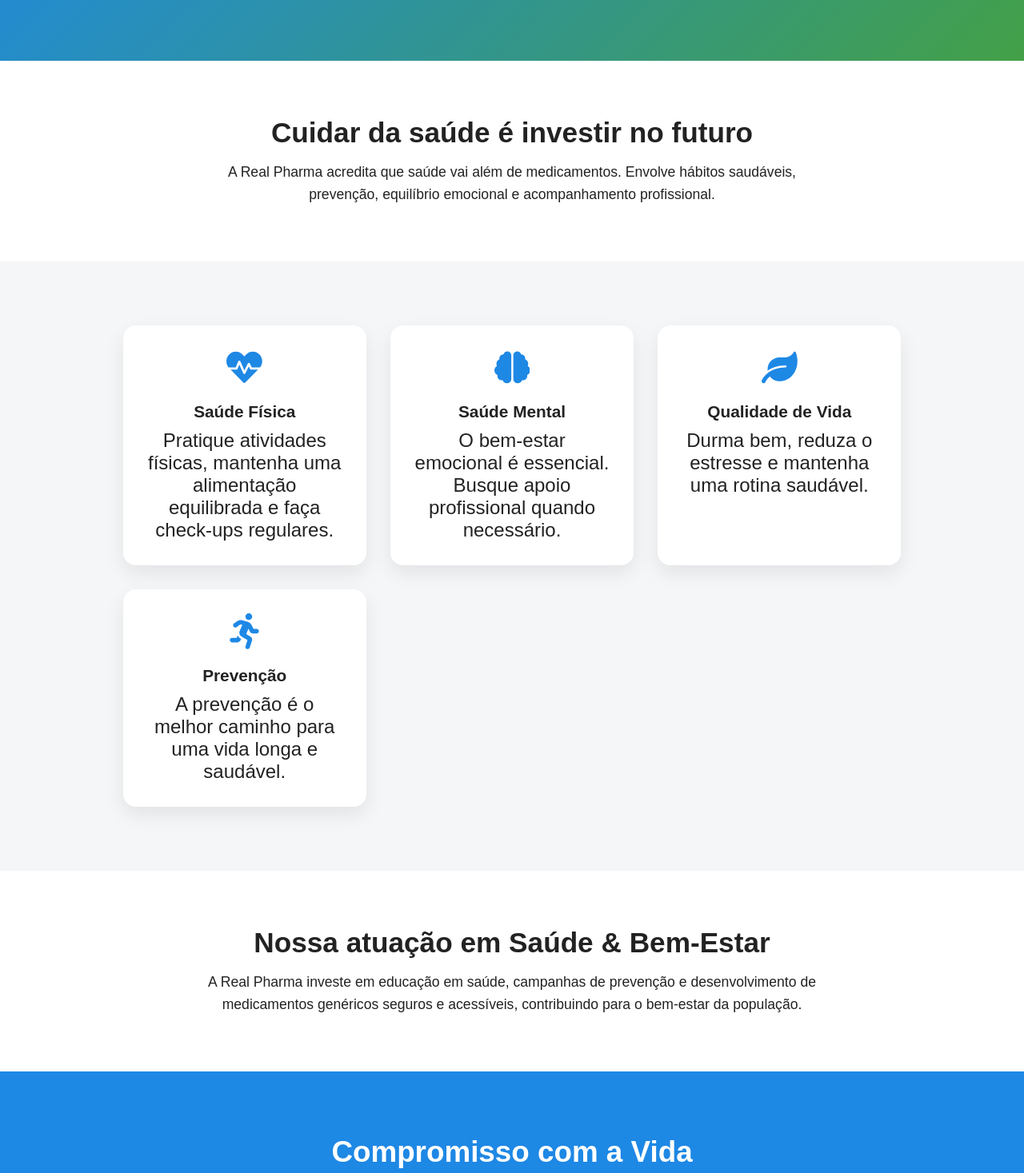
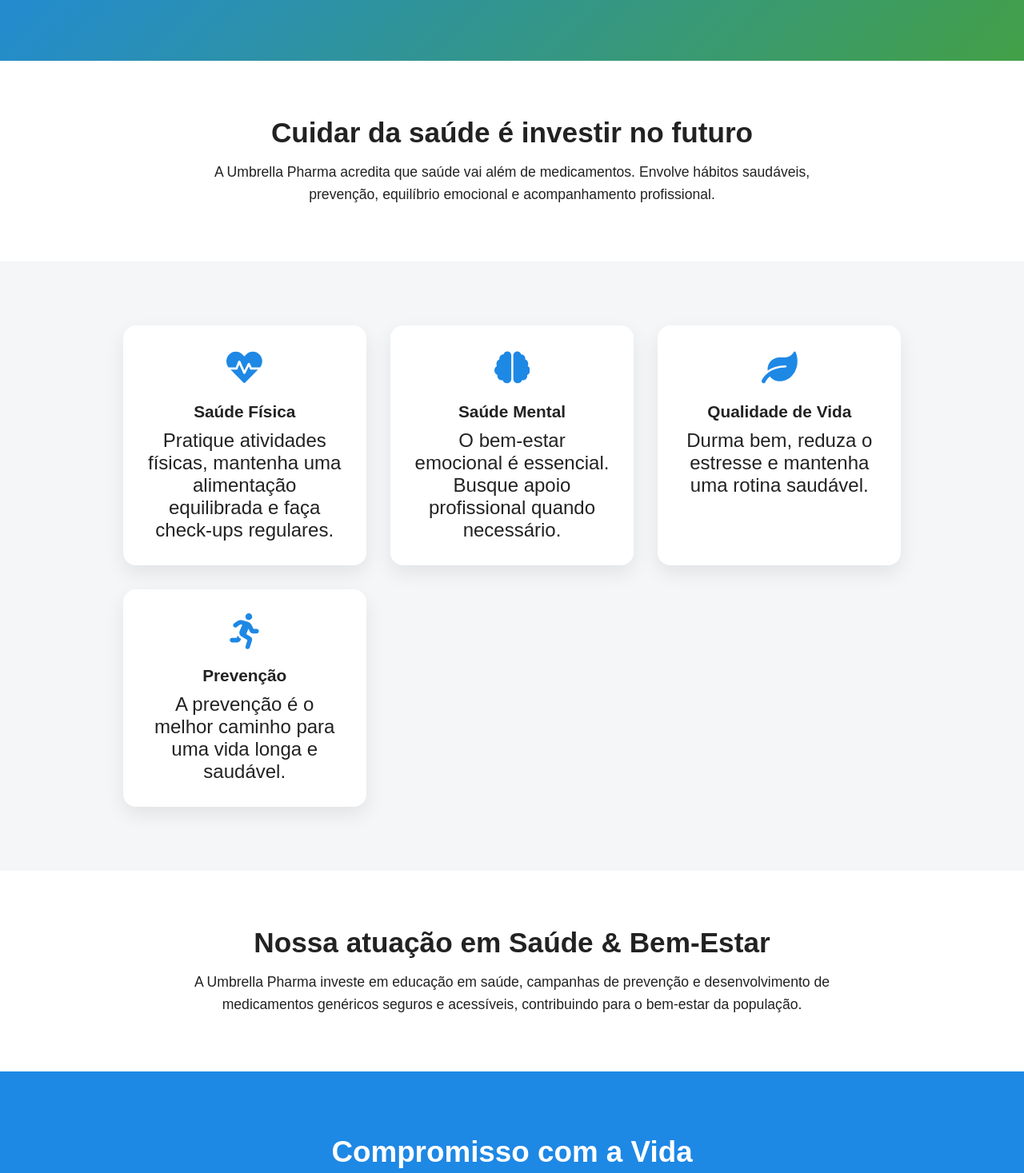
Before and after one commit to vitorsac13/landingpage, a React app in the folder frontend/: page /health in a window 1280 px wide. Shown: the part 271-1738 px from the top of the page at 80% size. Built offline with nearby package versions, Linux system fonts and the light colour scheme; the HTML template or start-up script is replaced by a standard one.

Commit message:
Fix page Health

```diff
--- a/frontend/src/pages/health/page.jsx
+++ b/frontend/src/pages/health/page.jsx
@@ -18,7 +18,7 @@ export default function Health(){
       <section className={styles.section}>
         <h2>Cuidar da saúde é investir no futuro</h2>
         <p>
-          A Real Pharma acredita que saúde vai além de medicamentos. Envolve hábitos
+          A Umbrella Pharma acredita que saúde vai além de medicamentos. Envolve hábitos
           saudáveis, prevenção, equilíbrio emocional e acompanhamento profissional.
         </p>
       </section>
@@ -63,7 +63,7 @@ export default function Health(){
       <section className={styles.textSection}>
         <h2>Nossa atuação em Saúde & Bem-Estar</h2>
         <p>
-          A Real Pharma investe em educação em saúde, campanhas de prevenção e
+          A Umbrella Pharma investe em educação em saúde, campanhas de prevenção e
           desenvolvimento de medicamentos genéricos seguros e acessíveis, contribuindo
           para o bem-estar da população.
         </p>
```
